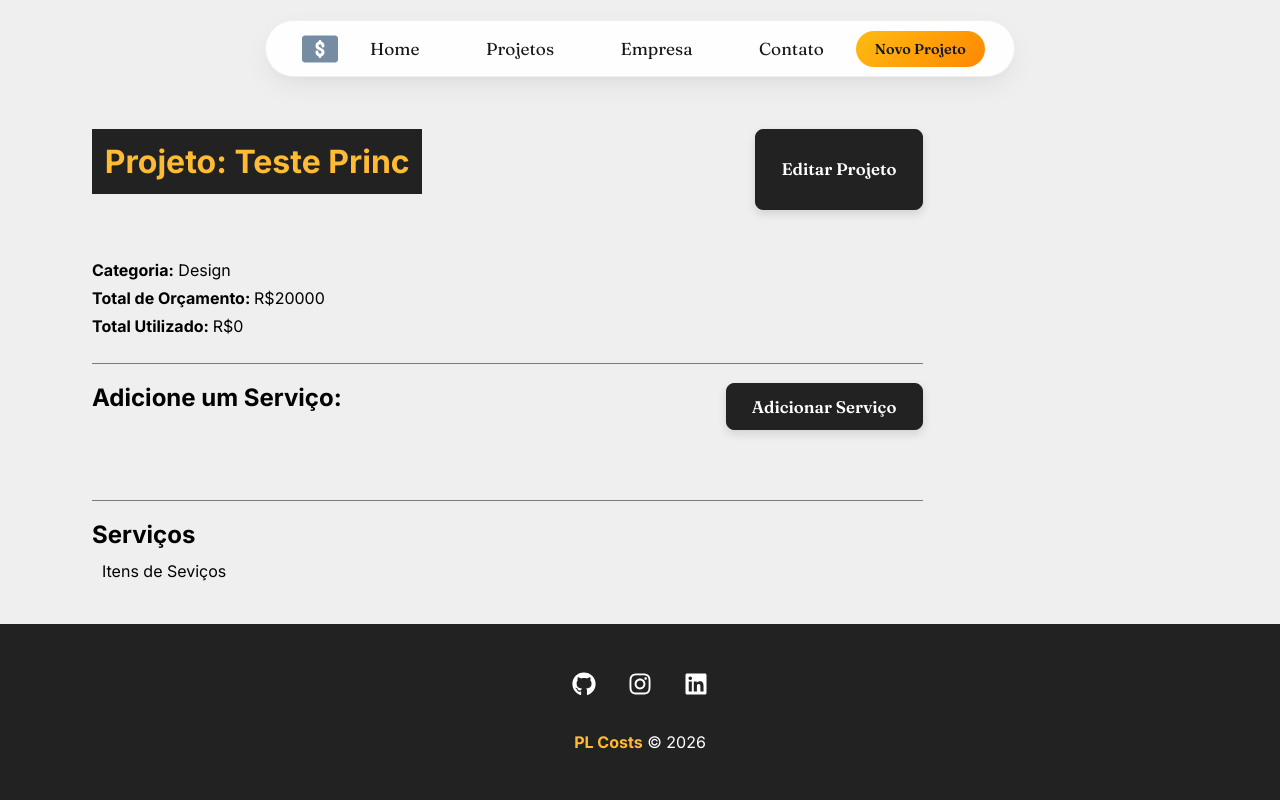
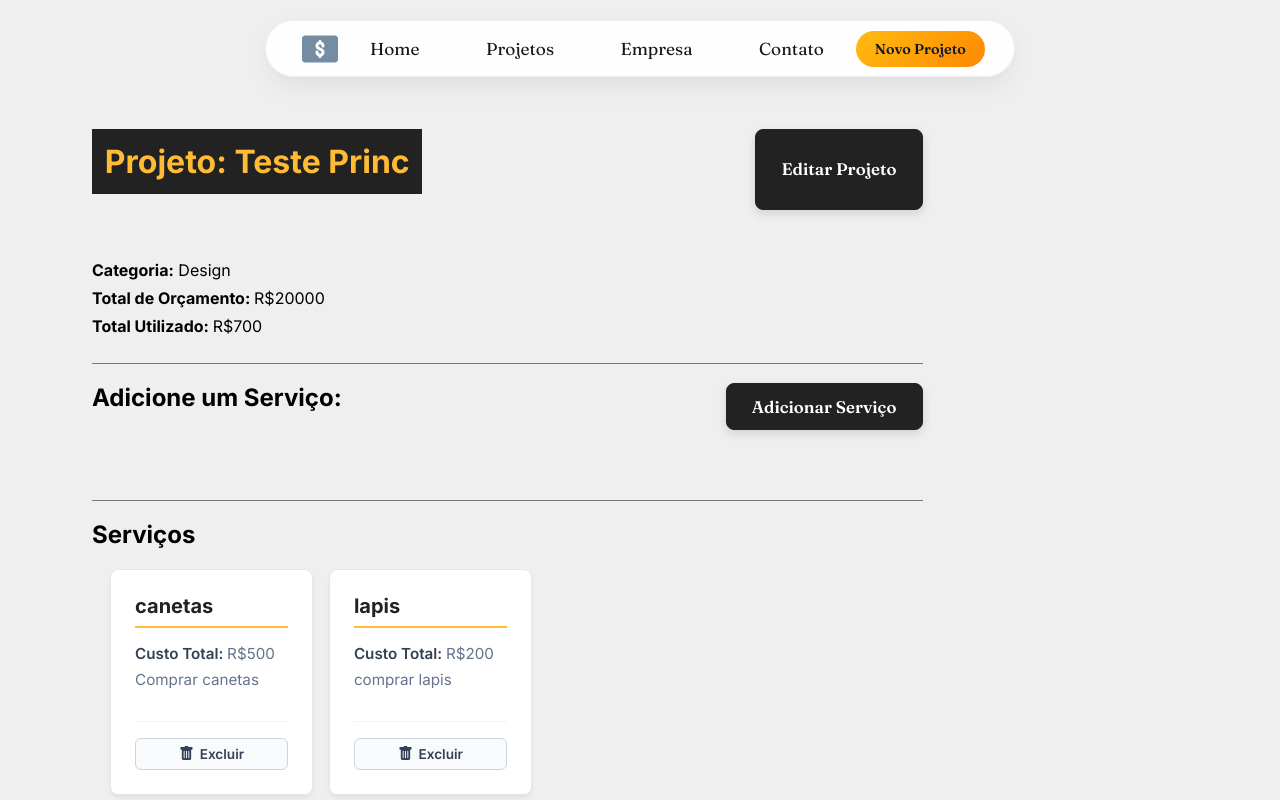
Before and after one commit to Lobato-ph17/PL_Costs, a React (Vite) app: page /project/2 in a window 1280 px wide. Shown: the top 800 px of the page. Built offline with nearby package versions, Linux system fonts and the light colour scheme; data requests are answered from the project's data file.

Commit message:
feat: cria função de exibir serviços

```diff
--- a/db.json
+++ b/db.json
@@ -7,8 +7,21 @@
         "id": "3",
         "name": "Design"
       },
-      "cost": 0,
-      "services": [],
+      "cost": 700,
+      "services": [
+        {
+          "name": "canetas",
+          "cost": "500",
+          "description": "Comprar canetas",
+          "id": "82ed7b1f-fdc8-4deb-a520-3692c0feea69"
+        },
+        {
+          "name": "lapis",
+          "cost": "200",
+          "description": "comprar lapis",
+          "id": "9e618a3e-1cdf-444c-90cd-1aafc8704294"
+        }
+      ],
       "id": 2
     },
     {
--- a/src/components/pages/Project.jsx
+++ b/src/components/pages/Project.jsx
@@ -6,6 +6,7 @@
 import ProjectForm from '../project/ProjectForm'
 import Message from '../layouts/Message'
 import ServiceForm from '../service/ServiceForm'
+import ServiceCard from '../service/ServiceCard'
 
 import {useParams} from 'react-router-dom'
 import { useState, useEffect } from 'react'
@@ -14,10 +15,12 @@
 
   const {id} = useParams()
   const [project, setProject] = useState([]);
+  const [services, setServices] = useState([])
   const [showProjectForm, setShowProjectForm] = useState(false);
   const [showServiceForm, setShowServiceForm] = useState(false);
   const [message, setMessage] = useState()
   const [type, setType] = useState()
+
 
   useEffect(() => {
     setTimeout(() => {
@@ -29,6 +32,7 @@
     }).then(resp => resp.json())
     .then((data) => {
         setProject(data)
+        setServices(data.services)
     }).catch(err => console.log(err))
     }, 1000)
   }, [id])
@@ -57,6 +61,10 @@
         setType('success')
       })
       .catch((err) => console.log(err))
+  }
+
+  function removeService() {
+
   }
 
   function toggleProjectForm() {
@@ -94,6 +102,7 @@
         body: JSON.stringify(project)
       }).then((resp) => resp.json())
       .then((data) => {
+        setShowServiceForm(false)
       })
       .catch(err => console.log(err))
   }
@@ -149,7 +158,21 @@
 
             <h2>Serviços</h2>
             <Container customClass='start'>
-                <p>Itens de Seviços</p>
+                {services.length > 0 &&
+                    services.map((service) => (
+                      <ServiceCard
+                        id={service.id}
+                        name={service.name}
+                        cost={service.cost}
+                        description={service.description}
+                        key={service.id}
+                        handleRemove={removeService}
+                      />
+                    ))
+                }
+                {services.length === 0&&
+                  <p>Não há serviços cadastrados.</p>
+                }
             </Container>
 
           </Container>
--- /dev/null
+++ b/src/components/service/ServiceCard.jsx
@@ -0,0 +1,27 @@
+import { BsFillTrashFill } from 'react-icons/bs'
+import styles from '../project/ProjectCard.module.css'
+
+function ServiceCard({id, name, cost, description, handleRemove}) {
+    const remove = (e) => {
+
+    }
+
+  return (
+    <div className={styles.project_card}>
+        <h4>{name}</h4>
+        <p>
+            <span>Custo Total: </span> R${cost}
+        </p>
+        <p>{description}</p>
+        <div className={styles.project_card_actions}>
+            <button onClick={remove}>
+                <BsFillTrashFill />
+                Excluir
+            </button>
+        </div>
+
+    </div>
+  )
+}
+
+export default ServiceCard
```
